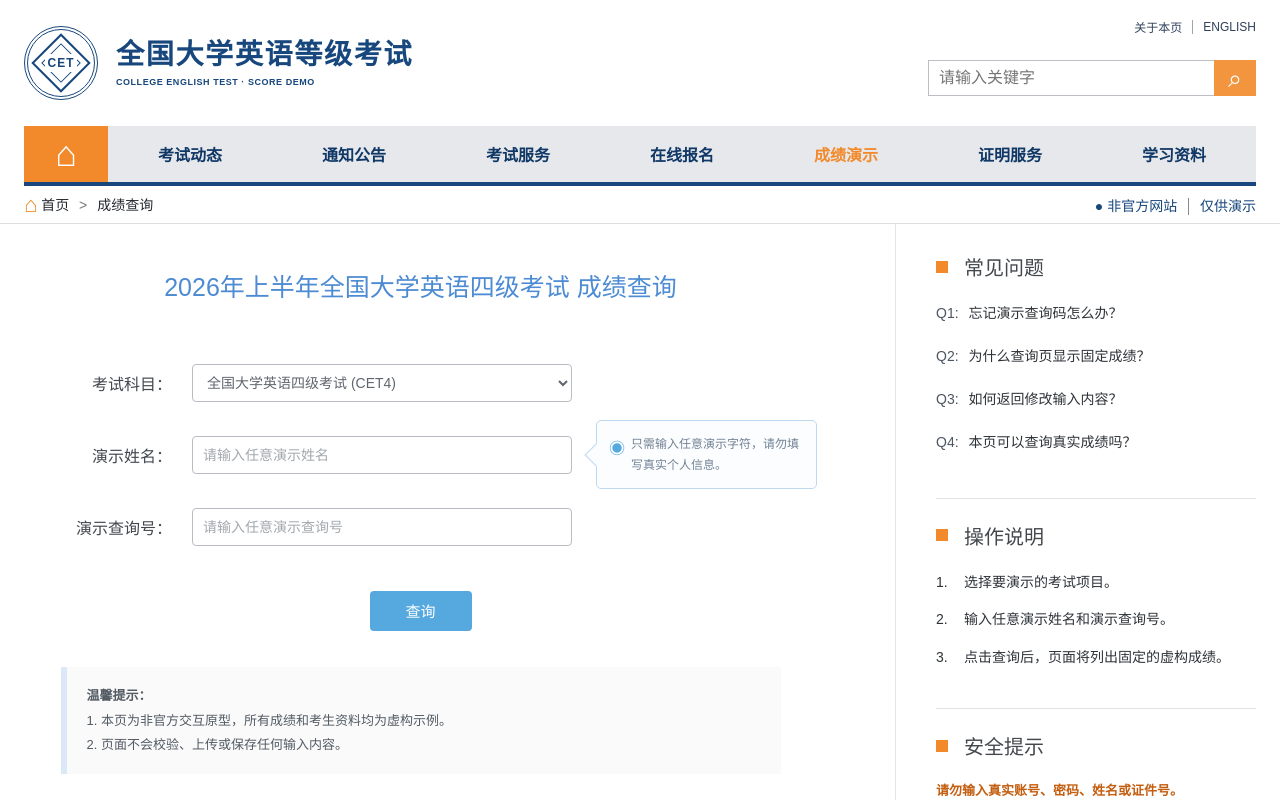
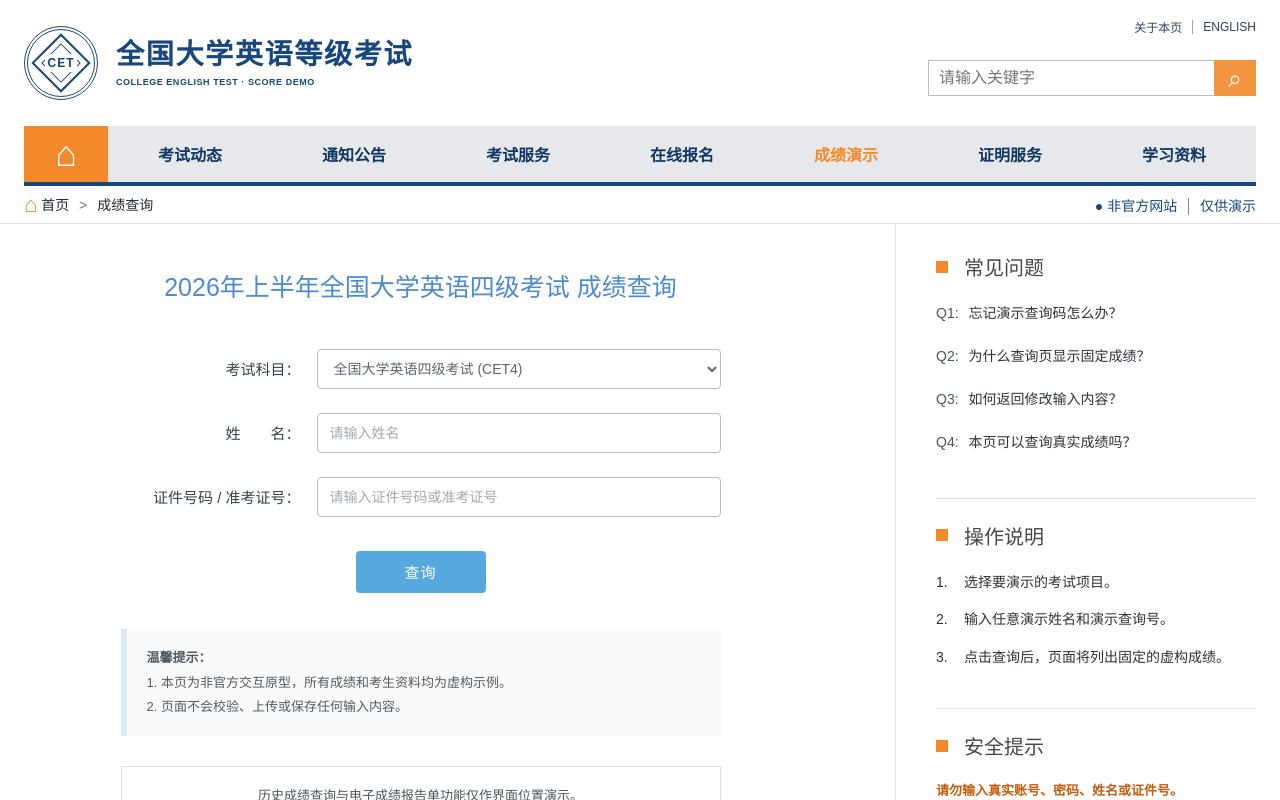
Before and after one commit to sliuhaob/cet4-score-demo, a Next.js app: page / in a window 1280 px wide. Shown: the top 800 px of the page. Built offline with nearby package versions, Linux system fonts and the light colour scheme.

Commit message:
style: remove input tip tooltip and re-layout query form

```diff
--- a/app/globals.css
+++ b/app/globals.css
@@ -122,58 +122,36 @@
 .query-content > h1 { margin: 0; color: #4d8bd3; text-align: center; font-size: 25px; font-weight: 400; line-height: 1.5; }
 .title-demo-mark { display: table; margin: 8px auto 0; border: 1px solid #edb77e; background: #fff8ef; padding: 3px 9px; color: #bd661b; font-size: 10px; letter-spacing: .11em; }
 
-.query-form { width: min(810px, 100%); margin: 40px auto 0; }
+.query-form { width: min(600px, 100%); margin: 40px auto 0; }
 .form-row {
   display: grid;
-  grid-template-columns: 168px minmax(0, 380px) minmax(0, 1fr);
+  grid-template-columns: 180px minmax(0, 1fr);
   align-items: center;
-  min-height: 72px;
+  gap: 16px;
+  min-height: 44px;
+  margin-bottom: 20px;
 }
-.form-row > label { padding-right: 20px; text-align: right; color: #42474e; font-size: 16px; }
+.form-row > label { padding-right: 0; text-align: right; color: #3b424c; font-size: 15px; white-space: nowrap; }
 .form-row input,
-.form-row select { width: 100%; height: 38px; border: 1px solid #b9bdc3; border-radius: 4px; outline: none; background: #fff; padding: 0 10px; color: #262b30; font-size: 14px; }
-.form-row select { color: #60666e; }
+.form-row select { width: 100%; height: 40px; border: 1px solid #b9bdc3; border-radius: 4px; outline: none; background: #fff; padding: 0 12px; color: #262b30; font-size: 14px; box-sizing: border-box; }
+.form-row select { color: #60666e; cursor: pointer; }
 .form-row input:focus,
-.form-row select:focus { border-color: var(--sky); box-shadow: 0 0 0 3px rgba(86, 169, 223, .13); }
+.form-row select:focus { border-color: var(--sky); box-shadow: 0 0 0 3px rgba(86, 169, 223, .18); }
 .form-row input::placeholder { color: #a3a8ad; }
 
-.input-tip {
-  position: relative;
-  align-self: center;
-  margin: 0 0 0 24px;
-  border: 1px solid #bdd9f2;
-  border-radius: 5px;
-  background: #fbfdff;
-  padding: 13px 14px 13px 34px;
-  color: #728294;
-  font-size: 12px;
-  line-height: 1.7;
-}
-.input-tip::before {
-  content: '';
-  position: absolute;
-  left: -9px;
-  top: 50%;
-  width: 16px;
-  height: 16px;
-  border-bottom: 1px solid #bdd9f2;
-  border-left: 1px solid #bdd9f2;
-  background: #fbfdff;
-  transform: translateY(-50%) rotate(45deg);
-}
-.input-tip span { position: absolute; left: 12px; top: 14px; color: var(--sky); font-size: 16px; }
-
 .query-button,
-.back-button { display: block; min-width: 102px; height: 40px; border: 0; border-radius: 4px; background: var(--sky); padding: 0 24px; color: #fff; font-size: 15px; cursor: pointer; transition: background .15s; }
-.query-button { margin: 28px auto 0; }
+.back-button { display: block; min-width: 130px; height: 42px; border: 0; border-radius: 4px; background: var(--sky); padding: 0 28px; color: #fff; font-size: 15px; font-weight: 500; cursor: pointer; letter-spacing: .06em; transition: background .15s ease, transform .1s ease; }
+.query-button { margin: 32px auto 0; }
 .query-button:hover,
 .back-button:hover { background: #368fc9; }
+.query-button:active,
+.back-button:active { transform: scale(0.98); }
 .query-button:disabled { opacity: .72; cursor: wait; }
 
-.warm-notice { width: min(720px, 100%); margin: 36px auto 0; border-left: 6px solid #dbe9f6; background: #fafafa; padding: 17px 20px; color: #535b64; font-size: 13px; line-height: 1.85; }
+.warm-notice { width: min(600px, 100%); margin: 36px auto 0; border-left: 6px solid #dbe9f6; background: #fafafa; padding: 17px 20px; color: #535b64; font-size: 13px; line-height: 1.85; }
 .warm-notice strong { display: block; margin-bottom: 1px; }
 .warm-notice p { margin: 0; }
-.history-box { width: min(720px, 100%); margin: 36px auto 0; border: 1px solid #dedede; padding: 19px 20px 17px; text-align: center; }
+.history-box { width: min(600px, 100%); margin: 30px auto 0; border: 1px solid #dedede; padding: 19px 20px 17px; text-align: center; }
 .history-box p { margin: 0 0 15px; color: #4d555e; font-size: 13px; line-height: 1.6; }
 .history-box button { border: 0; border-radius: 4px; background: var(--sky); padding: 8px 18px; color: #fff; cursor: not-allowed; opacity: .72; }
 
@@ -220,15 +198,12 @@
 
 @media (max-width: 1120px) {
   .brand-copy strong { font-size: 26px; }
-  .unofficial-badge { padding: 3px 6px; font-size: 9px; }
   .header-tools { width: 290px; }
   .nav-inner { grid-template-columns: 70px repeat(7, minmax(102px, 1fr)); overflow-x: auto; box-shadow: inset -24px 0 20px -22px rgba(16, 56, 102, .55); }
   .content-grid { grid-template-columns: minmax(0, 1fr) 310px; }
   .query-content { padding-right: 40px; }
   .help-sidebar { padding-left: 28px; }
-  .form-row { grid-template-columns: 145px minmax(0, 1fr); }
-  .input-tip { grid-column: 2; margin: 10px 0 3px; }
-  .input-tip::before { top: -9px; left: 26px; transform: rotate(135deg); }
+  .form-row { grid-template-columns: 160px minmax(0, 1fr); }
 }
 
 @media (max-width: 820px) {
@@ -256,21 +231,19 @@
 
 @media (max-width: 560px) {
   .portal-brand { position: relative; width: 100%; gap: 10px; padding-top: 18px; }
-  .unofficial-badge { position: absolute; top: 0; right: 0; margin: 0; }
   .seal { flex-basis: 48px; width: 48px; height: 48px; border-width: 3px; }
   .brand-copy strong { max-width: 230px; font-size: 17px; }
   .brand-copy small { margin-top: 4px; letter-spacing: .02em; }
   .breadcrumb-bar { height: 34px; }
   .query-content > h1 { font-size: 18px; }
   .query-form { margin-top: 26px; }
-  .form-row { display: block; min-height: 0; margin-bottom: 20px; }
-  .form-row > label { display: block; margin-bottom: 8px; padding: 0; text-align: left; font-size: 14px; }
+  .form-row { display: block; min-height: 0; margin-bottom: 18px; }
+  .form-row > label { display: block; margin-bottom: 6px; padding: 0; text-align: left; font-size: 14px; }
   .form-row input,
   .form-row select { height: 42px; }
-  .input-tip { margin-top: 10px; }
-  .query-button { width: 100%; margin-top: 8px; }
+  .query-button { width: 100%; margin-top: 12px; }
   .warm-notice,
-  .history-box { margin-top: 25px; }
+  .history-box { margin-top: 22px; }
   .result-sheet { width: 100%; }
   .result-sheet > h1 { margin-bottom: 35px; font-size: 19px; }
   .candidate-info > div,
--- a/app/page.tsx
+++ b/app/page.tsx
@@ -131,33 +131,28 @@
             </select>
           </div>
 
-          <div className="form-row form-row-with-tip">
-            <label htmlFor="account">演示姓名：</label>
+          <div className="form-row">
+            <label htmlFor="account">姓　　名：</label>
             <input
               id="account"
               type="text"
               autoComplete="off"
               value={account}
               onChange={(event) => setAccount(event.target.value)}
-              placeholder="请输入任意演示姓名"
-              aria-describedby="input-tip"
+              placeholder="请输入姓名"
               required
             />
-            <p className="input-tip" id="input-tip">
-              <span aria-hidden="true">◉</span>
-              只需输入任意演示字符，请勿填写真实个人信息。
-            </p>
           </div>
 
           <div className="form-row">
-            <label htmlFor="query-code">演示查询号：</label>
+            <label htmlFor="query-code">证件号码 / 准考证号：</label>
             <input
               id="query-code"
               type="text"
               autoComplete="off"
               value={queryCode}
               onChange={(event) => setQueryCode(event.target.value)}
-              placeholder="请输入任意演示查询号"
+              placeholder="请输入证件号码或准考证号"
               required
             />
           </div>
```
